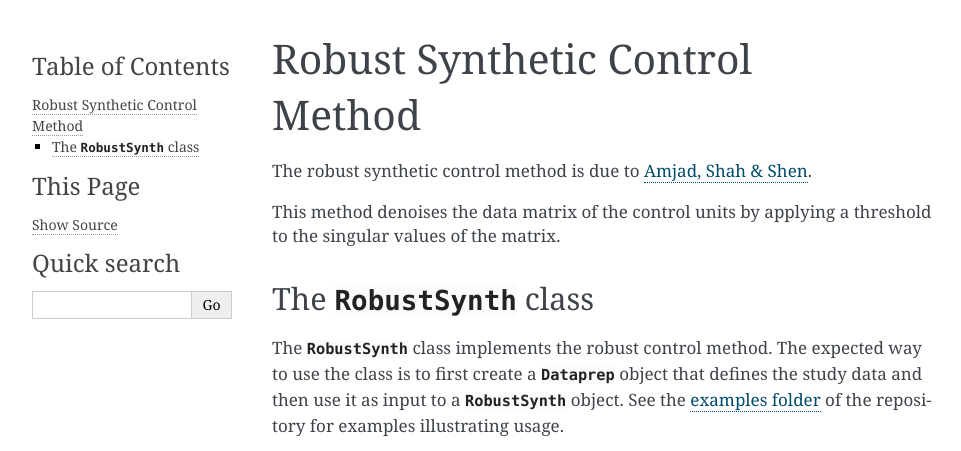
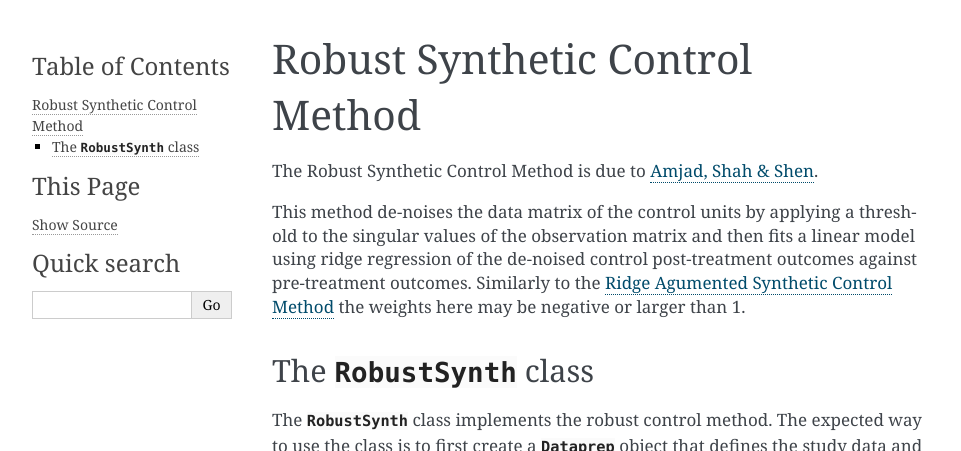
Before and after one commit to sdfordham/pysyncon, a Sphinx documentation site: the page built from doc/source/robust.rst, in a window 1280 px wide, cut to the strip 0-451 px from the top of the page. Shown: the whole strip, without its empty margins (148-1109 px from the left). Built offline with Sphinx 7.4.7, drawn with Linux system fonts in a browser that asks for light colours.

Commit message:
Supplement the Robust SCM doc

```diff
--- a/doc/source/robust.rst
+++ b/doc/source/robust.rst
@@ -1,11 +1,15 @@
 Robust Synthetic Control Method
 ===============================
 
-The robust synthetic control method is due to
+The Robust Synthetic Control Method is due to
 `Amjad, Shah & Shen <https://www.jmlr.org/papers/volume19/17-777/17-777.pdf>`_.
 
-This method denoises the data matrix of the control units by
-applying a threshold to the singular values of the matrix.
+This method de-noises the data matrix of the control units by
+applying a threshold to the singular values of the observation matrix
+and then fits a linear model using ridge regression of the de-noised control
+post-treatment outcomes against pre-treatment outcomes. Similarly to the
+:doc:`Ridge Agumented Synthetic Control Method <augsynth>` the weights here
+may be negative or larger than 1.
 
 The :class:`RobustSynth` class
 ******************************
```
